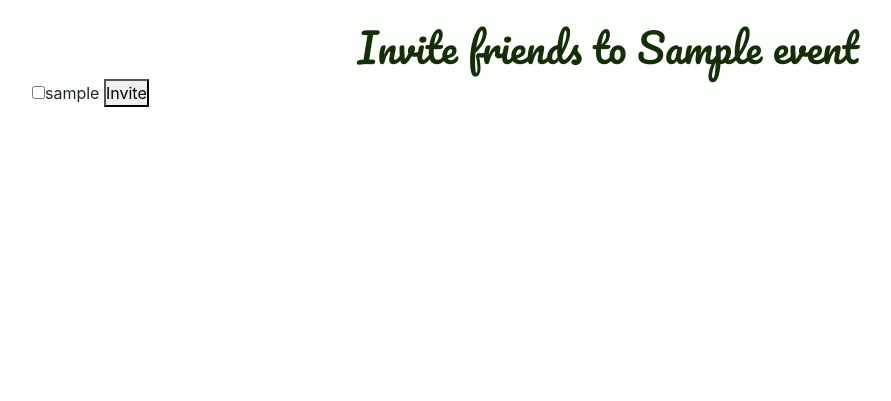
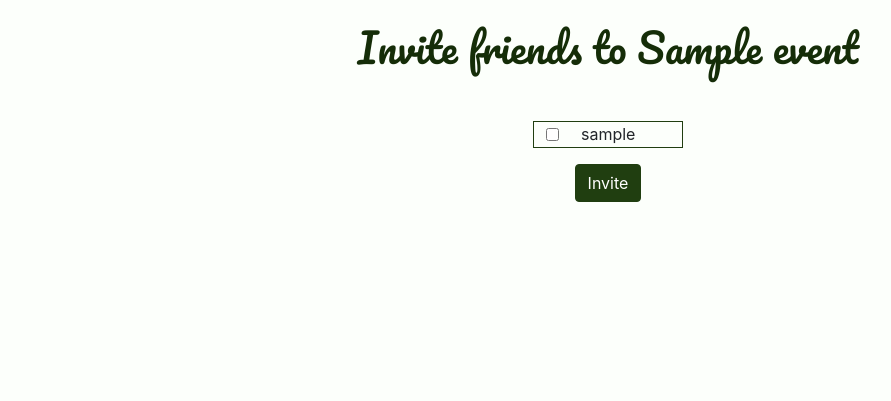
Before and after one commit to tranln025/the-event-fairy, a Django app: page /events/1/invite/ in a window 1280 px wide. Shown: the part 56-457 px from the top of the page, without its empty margins (32-923 px from the left). Run offline with Django 3.2, Linux system fonts and the light colour scheme; a user stored in the database is signed in; tables that the repository leaves empty hold one stand-in row (values such as "Sample post"); some libraries are stand-ins or nearby versions.

Commit message:
Styles Invite Form

```diff
--- a/project_2_app/static/css/main.css
+++ b/project_2_app/static/css/main.css
@@ -241,7 +241,7 @@ img {
     margin: 0 auto;
 }
 
-/*-------------------Add Contact--------------*/
+/*------------------- dd Contact --------------*/
 
 .contact-form {
     color: var(--text-primary);
@@ -253,11 +253,32 @@ img {
     text-align: center;
 }
 
-/*--------------Event Create Form--------------*/
+/*-------------- Event Create Form --------------*/
 
 .event-create-form {
     color: var(--text-primary);
     text-align: center;
+}
+
+/*-------------- Invite Form --------------*/
+
+.invite-form {
+    max-width: 150px;
+    margin: 0 auto;
+    text-align: center;
+}
+
+.invite-form-section {
+    margin-top: 50px;
+}
+
+.input-group-prepend {
+    margin-right: 10px;
+}
+
+.input-group-text {
+    background-color: rgba(0,0,0,0);
+    border: none;
 }
 
 /*------------------ Responsiveness --------------------*/
--- a/project_2_app/templates/invite_form.html
+++ b/project_2_app/templates/invite_form.html
@@ -4,14 +4,22 @@
 {% block content %}
     {% if event.creator == user %}
     <h1>Invite friends to {{ event.title }}</h1>
-    <section class="form-section">
+    <section class="form-section invite-form-section">
         <form class="invite-form" method="post" data-invite-url="{% url 'event_invite' event_pk=event.pk %}" data-event-detail-url="{% url 'event_detail' event_pk=event.pk %}">
             {% csrf_token %}
             {% if contacts %}
                 {% for contact in contacts %}
-                    <input type="checkbox" name="contact" value="{{ contact }}" class="invite-contact">{{ contact }}
+                    <div class="input-group mb-3">
+                        <div class="input-group-prepend">
+                            <div class="input-group-text">
+                                <input type="checkbox" name="contact" value="{{ contact }}" class="invite-contact" aria-label="Checkbox for following text input">
+                            </div>
+                        </div>
+                        {{ contact }}
+                    </div>
+
                 {% endfor %}
-                    <button type="submit">Invite</button>
+                    <button class="btn btn-success" type="submit">Invite</button>
             {% else %}
                 <p>Add a contact to invite them to your event!</p>
             {% endif %}
```
